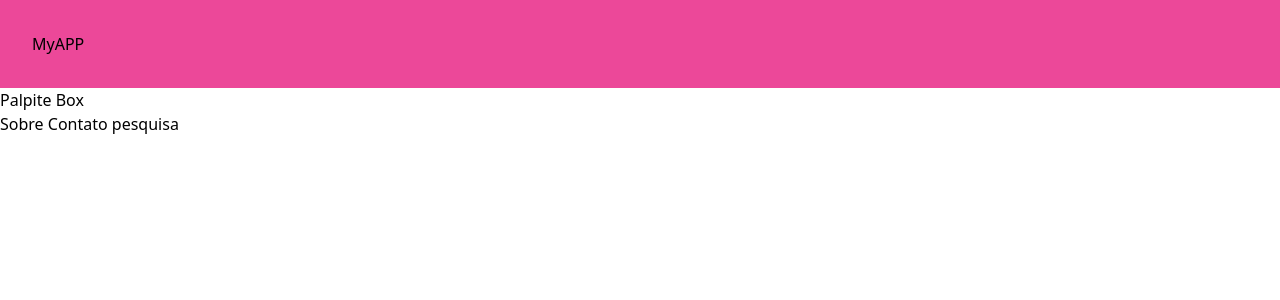
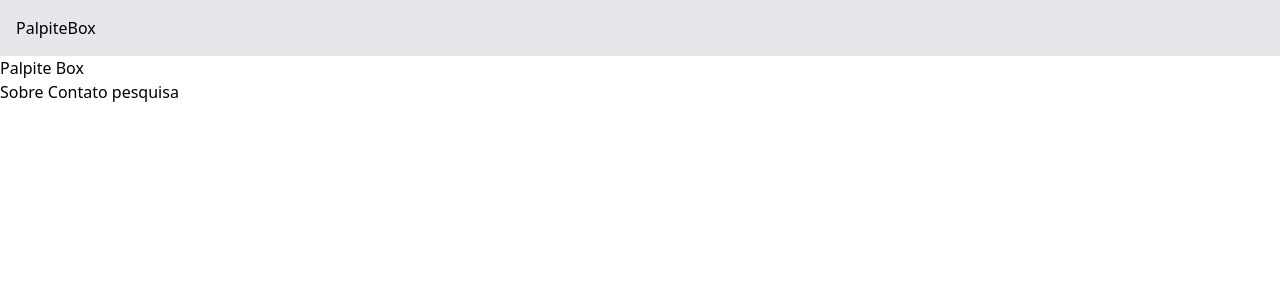
Before and after one commit to glau-isidoro/palpitebox, a Next.js app: page / in a window 1280 px wide. Shown: the top 300 px of the page. Built offline with nearby package versions, Linux system fonts and the light colour scheme.

Commit message:
css module

```diff
--- /dev/null
+++ b/components/header/index.js
@@ -0,0 +1,14 @@
+import React from 'react'
+import styles from './styles.module.css'
+
+const Header = () => {
+  return (
+    <div className={styles.wrapper}>
+      <div className={styles.container}>
+        PalpiteBox
+      </div>
+    </div>
+  )
+}
+
+export default Header
--- /dev/null
+++ b/components/header/styles.module.css
@@ -0,0 +1,7 @@
+.wrapper {
+  @apply bg-gray-200 p-4;
+}
+
+.box {
+  @apply container mx-auto;
+}
--- a/pages/_app.js
+++ b/pages/_app.js
@@ -1,12 +1,15 @@
 import React from 'react'
 import '../css/styles.css'
+import Header from '../components/header'
 
 
 const MyApp = ({ Component, pageProps }) => {
   return (
     <div>
-      <h1 className='bg-pink-500 p-8'>MyAPP</h1>
-      <Component {...pageProps}></Component>
+      <Header />
+      <div className='container mx-auto'>
+        <Component {...pageProps}></Component>
+      </div>
     </div>
   )
 }
```
